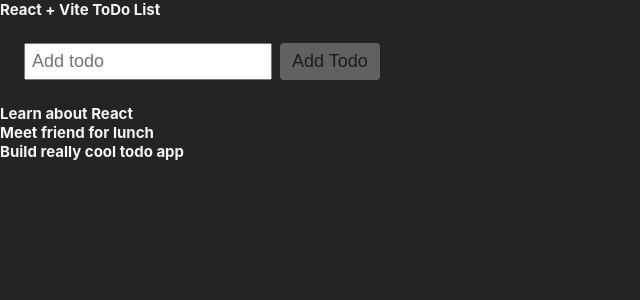
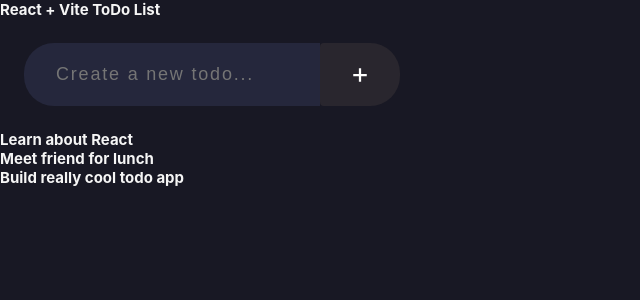
Before and after one commit to MiguelMachado-dev/ReactToDoList, a React (Vite) app: page / in a window 1280 px wide. Shown: the top 300 px of the page, without its empty margins (0-640 px from the left). Built offline with nearby package versions, Linux system fonts and the light colour scheme.

Commit message:
feat(add-todo): style addTodo component

```diff
--- a/package.json
+++ b/package.json
@@ -44,6 +44,7 @@
     "husky": "^8.0.0",
     "lint-staged": "^13.0.3",
     "prettier": "^2.7.1",
+    "react-icons": "^4.4.0",
     "typescript": "^4.6.4",
     "vite": "^3.1.0",
     "vite-tsconfig-paths": "^3.5.0"
--- a/src/components/AddTodo/index.tsx
+++ b/src/components/AddTodo/index.tsx
@@ -1,4 +1,6 @@
 import { useState } from 'react'
+
+import { GoPlus } from 'react-icons/go'
 
 import type { ITodo } from 'types'
 
@@ -23,7 +25,7 @@ const AddTodo = ({ existingTodos, setTodos }: IAddTodoProps) => {
     <S.Container>
       <S.Input
         type="text"
-        placeholder="Add todo"
+        placeholder="Create a new todo..."
         value={inputValue}
         onChange={(e) => setInputValue(e.target.value)}
         onKeyDown={(e) => {
@@ -37,8 +39,15 @@ const AddTodo = ({ existingTodos, setTodos }: IAddTodoProps) => {
         }}
       />
 
-      <S.Button type="button" onClick={AddTodo} disabled={!inputValue}>
-        Add Todo
+      <S.Button
+        aria-label="Add Todo"
+        type="button"
+        onClick={AddTodo}
+        disabled={!inputValue}
+      >
+        <S.IconWrapper>
+          <GoPlus />
+        </S.IconWrapper>
       </S.Button>
     </S.Container>
   )
--- a/src/components/AddTodo/styles.ts
+++ b/src/components/AddTodo/styles.ts
@@ -2,29 +2,61 @@ import styled from 'styled-components'
 
 export const Container = styled.div`
   display: flex;
-  gap: 0.8rem;
   padding: 2.4rem;
 `
 
 export const Input = styled.input`
-  padding: 0.6rem;
+  font-weight: 400;
+  font-size: 36px;
+  line-height: 1.5;
+  letter-spacing: 0.1em;
+
+  border-top-left-radius: 30px;
+  border-bottom-left-radius: 30px;
+  background-color: #25273c;
+  padding: 1.8rem 3.2rem;
   font-size: 1.8rem;
+  color: rgba(255, 255, 255, 0.7);
+
+  border: 0;
+
+  &:focus {
+    outline: 2px auto rgba(191, 86, 255, 0.79);
+  }
 `
 
 export const Button = styled.button`
+  min-width: 8rem;
   padding: 0.6rem 1.2rem;
   font-size: 1.8rem;
   cursor: pointer;
   transition: filter 0.2s ease-in-out;
   border-radius: 0.4rem;
   border: none;
+  border-top-right-radius: 30px;
+  border-bottom-right-radius: 30px;
+  background-color: #206510;
+  color: #fff;
 
   &:disabled {
+    background-color: rgba(72, 64, 64, 0.37);
     cursor: not-allowed;
-    color: #1d1c1c;
+
+    &:hover {
+      background-color: rgba(72, 64, 64, 0.25);
+    }
   }
 
   &:hover {
     filter: brightness(0.9);
   }
+
+  &:focus {
+    outline: 5px auto rgba(191, 86, 255, 0.79);
+  }
 `
+
+export const IconWrapper = styled.div`
+  display: flex;
+  justify-content: center;
+`
--- a/src/styles/global.ts
+++ b/src/styles/global.ts
@@ -2,7 +2,7 @@ import { createGlobalStyle } from 'styled-components'
 
 const GlobalStyle = createGlobalStyle`
   :root {
-    --background-color: #242424;
+    --background-color: #181824;
     --text-color: #f5f5f5;
   }
 
```
Also changed, not shown: 1 other file (tests, documents, lock files or other folders).
